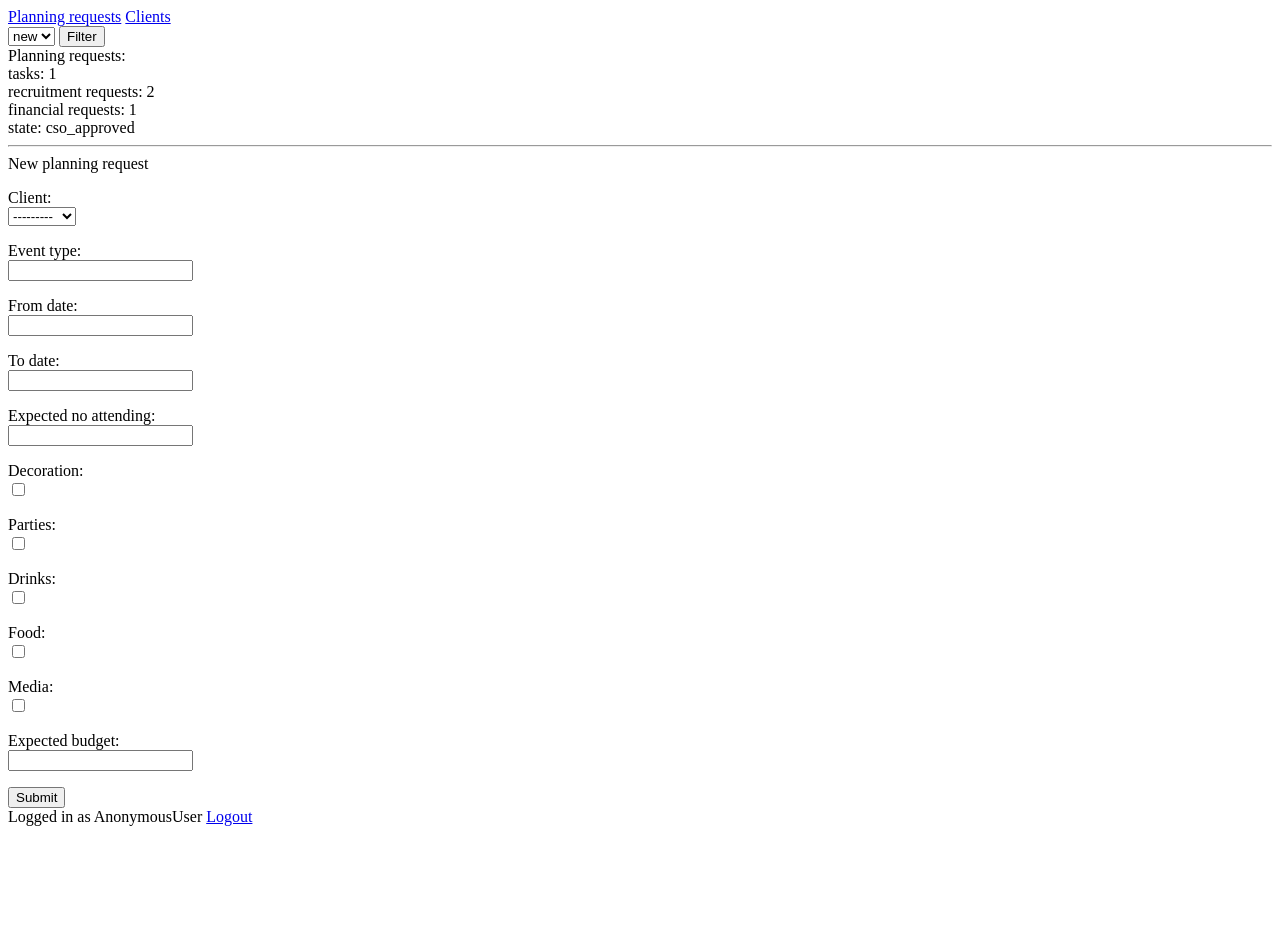
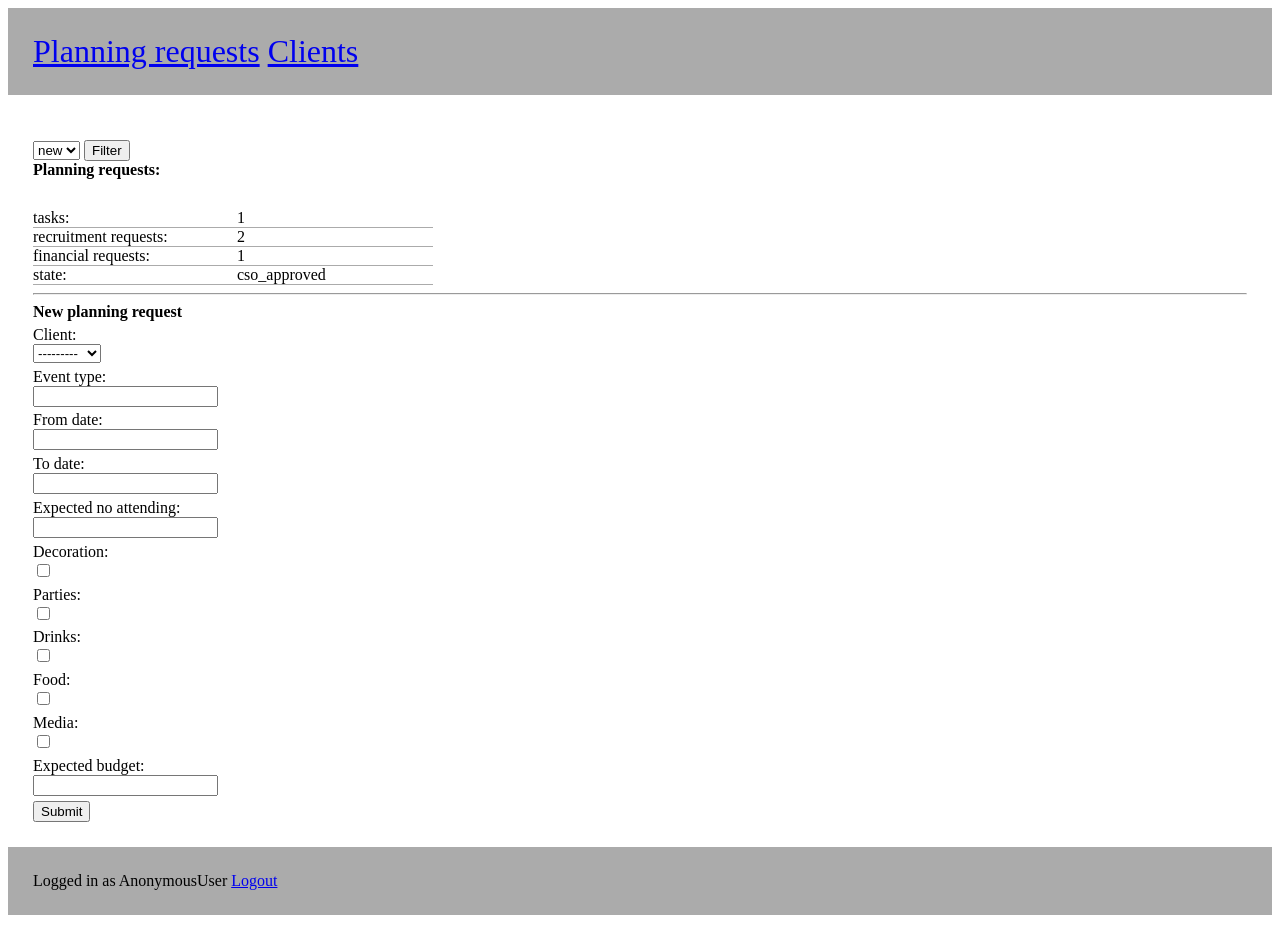
Before and after one commit to totalorder/eventplanner, a Django app: template proj/app/templates/planning_request.html in a window 1280 px wide. Before the commit the page ends 826 px from the top, so only its background shows below. Run offline with Django 3.2, Linux system fonts and the light colour scheme; data comes from the database, SQL or seed files in the repository; both versions use the stored data as it was after the commit; tables that the repository leaves empty hold one stand-in row (values such as "Sample post"); the template is opened without the code that fills it: values that come from a table or form of the project are taken from there, most other values are stand-ins (such as "Sample title", 1, 10 or a date in 2020); parts of the project's set-up code (start-up, migrations or seed data) failed here and were passed over.

Commit message:
Minor cosmetic changes

```diff
--- a/proj/app/static/style.css
+++ b/proj/app/static/style.css
@@ -1,3 +1,41 @@
 .planning-form label {
     display: block;
 }
+
+.attr-name {
+    width: 200px;
+    display: inline-block;
+}
+
+.attr {
+    border-bottom-width: 1px;
+    border-bottom-color: #ababab;
+    border-bottom-style: solid;
+    width: 400px;
+}
+
+.item {
+    margin-top: 30px;
+}
+
+.header {
+    padding: 25px;
+    background-color: #ababab;
+    font-size: 200%;
+    margin-bottom: 20px;
+}
+
+.footer {
+    padding: 25px;
+    background-color: #ababab;
+    margin-bottom: 20px;
+}
+
+.content {
+    padding: 25px;
+}
+
+p {
+    margin-top: 0.3em;
+    margin-bottom: 0.3em;
+}
--- a/proj/app/templates/base.html
+++ b/proj/app/templates/base.html
@@ -7,11 +7,15 @@
     <link rel="stylesheet" href="{% static 'style.css' %}">
 </head>
 <body>
+<div class="header">
 <a href="{% url 'planning_request' %}">Planning requests</a>
 <a href="{% url 'client' %}">Clients</a>
-<div>
+</div>
+<div class="content">
 {% block body %}{% endblock %}
 </div>
+<div class="footer">
 Logged in as {{ user }} <a href="{% url 'logout' %}">Logout</a>
+</div>
 </body>
 </html>
--- a/proj/app/templates/client.html
+++ b/proj/app/templates/client.html
@@ -1,9 +1,10 @@
 {% extends "base.html" %}
 {% block body %}
-Clients:
+<strong>Clients:</strong>
+
 {% for client in clients %}
     {% for attr, value in client.dict %}
-    <div>{{ attr }}: {{ value|default_if_none:"-" }}</div>
+<div class="attr"><span class="attr-name">{{ attr }}:</span> {{ value|default_if_none:"-" }}</div>
     {% endfor %}
 {% if "scso" in groups %}
     <a href="{% url 'client_edit' client.id %}">Edit</a>
--- a/proj/app/templates/planning_request.html
+++ b/proj/app/templates/planning_request.html
@@ -8,17 +8,18 @@
     </select>
     <input type="submit" value="Filter">
 </form>
-Planning requests:
+<strong>Planning requests:</strong>
 {% for planning_request in planning_requests %}
-    <form action="{% url 'approve' %}" method="POST">
+    <form action="{% url 'approve' %}" method="POST" class="item">
         {% for attr, value in planning_request.dict %}
-            <div>{{ attr }}: {{ value|default_if_none:"-" }}</div>
+            <div class="attr"><span class="attr-name">{{ attr }}:</span> {{ value|default_if_none:"-" }}</div>
         {% endfor %}
-        <div>tasks: {{ planning_request.tasks.all.count }}</div>
-        <div>recruitment requests: {{ planning_request.recruitment_requests.all.count }}</div>
-        <div>financial requests: {{ planning_request.financial_requests.all.count }}</div>
+        <div class="attr"><span class="attr-name">tasks:</span> {{ planning_request.tasks.all.count }}</div>
+        <div class="attr"><span class="attr-name">recruitment requests:</span> {{ planning_request.recruitment_requests.all.count }}</div>
+        <div class="attr"><span class="attr-name">financial requests:</span> {{ planning_request.financial_requests.all.count }}</div>
+
+        <div class="attr"><span class="attr-name">state:</span> {{ planning_request.state }}</div>
         <input type="hidden" name="planning_request_id" value="{{ planning_request.id }}">
-        state: {{ planning_request.state }}
         {% if planning_request.state == "new" and "cso" in groups %}
             <input type="submit" value="Send to SCSO">
             <input type="hidden" name="new_state" value="cso_approved">
@@ -52,7 +53,7 @@ Planning requests:
 <hr />
 {% endfor %}
 
-New planning request
+<strong>New planning request</strong>
 <div class="planning-form">
     <form action="{% url 'planning_request' %}" method="POST">
         {{ form.as_p }}
--- a/proj/app/views.py
+++ b/proj/app/views.py
@@ -123,7 +123,9 @@ def planning_request(request):
 
 
 def model_to_dict(obj):
-    obj.dict = {(field.attname, getattr(obj, field.attname)) for field in obj._meta.fields}
+    obj.dict = sorted([(field.attname, getattr(obj, field.attname)) for field in obj._meta.fields],
+                      cmp=lambda x, y: -1 if x[0] == "id" else 1 if y[0] == "id" else cmp(x[0], y[0]))
+
     return obj
 
 
```
Also changed, not shown: proj/db.sqlite3.
